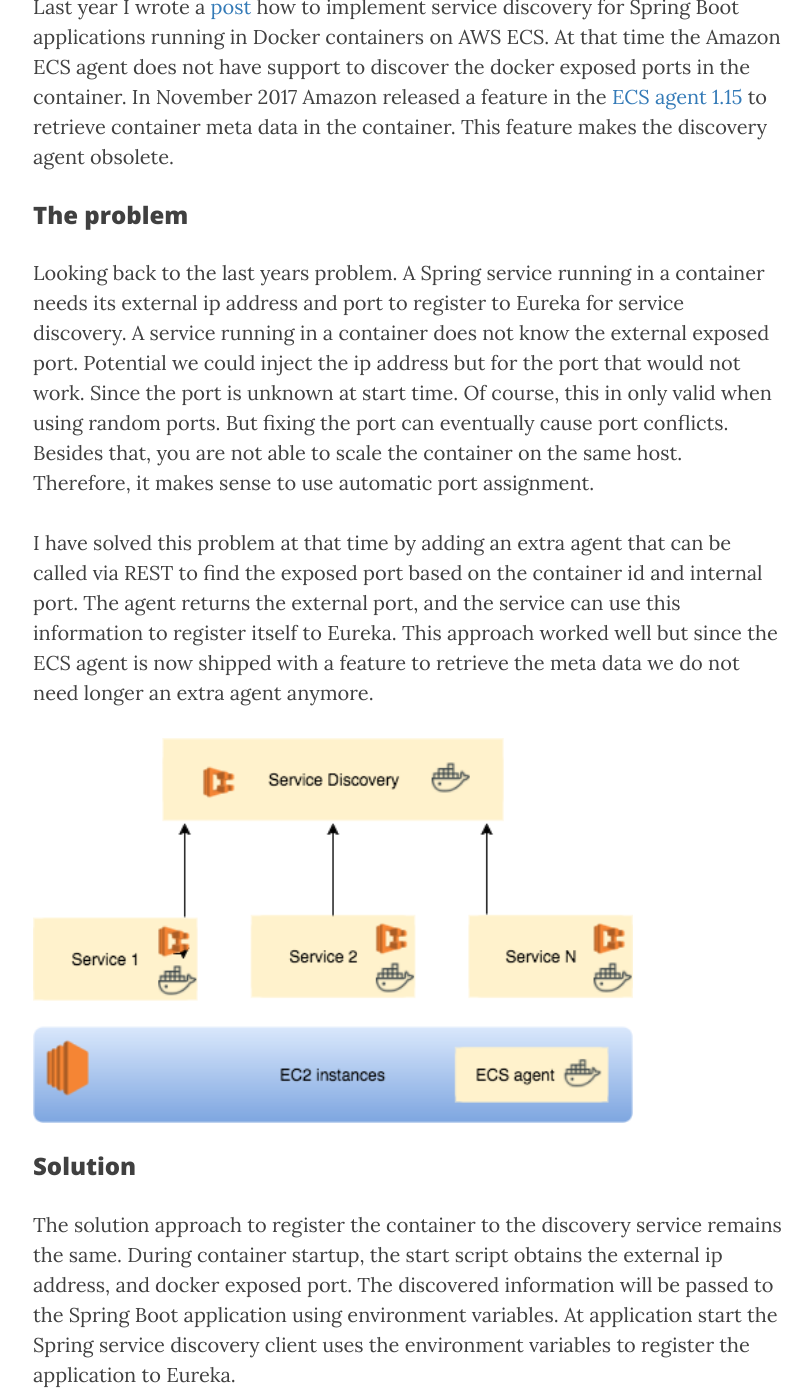
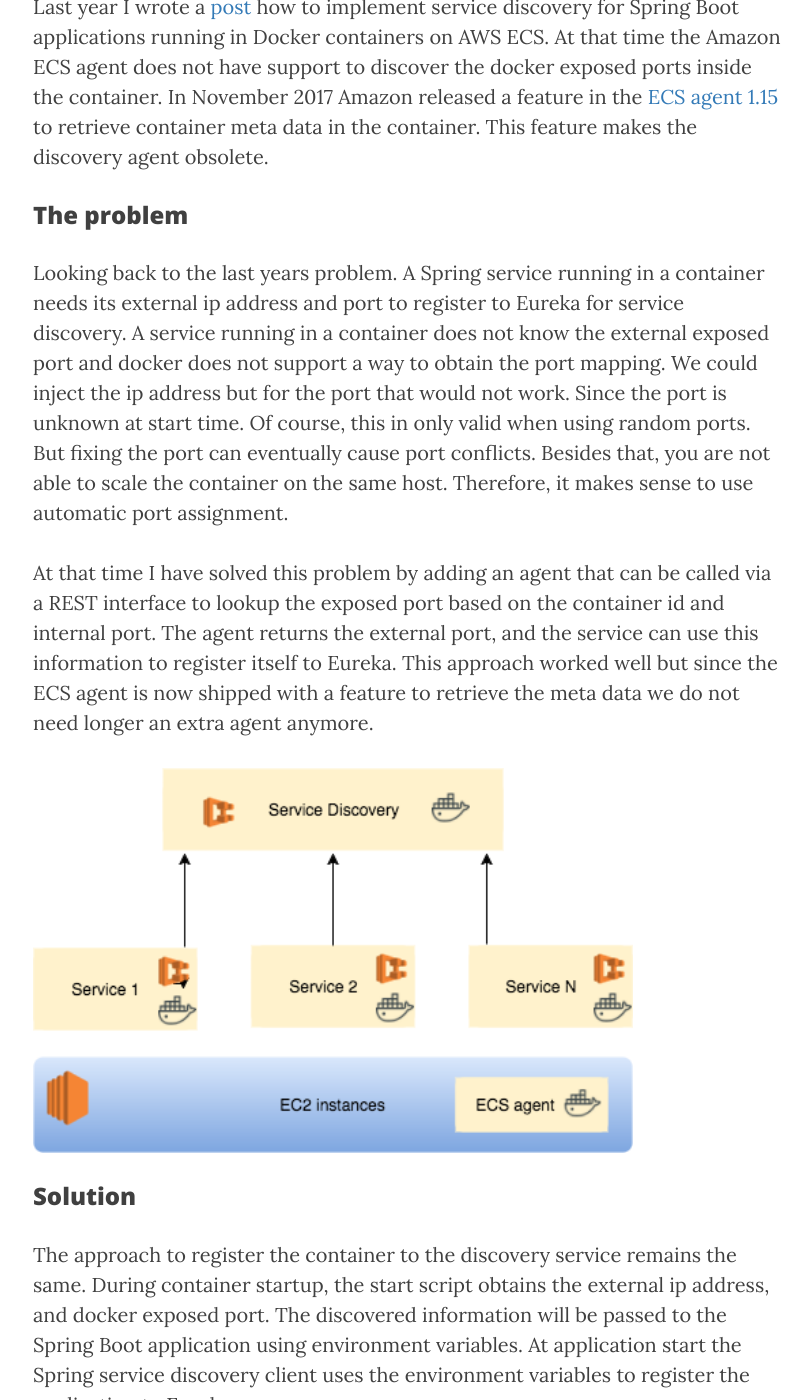
Before and after one commit to 040code/040code, a Jekyll site: the page built from _posts/2018-02-15-service-discovery.md, in a window 1280 px wide and 1400 px high, scrolled down 592 px. Shown: the whole window, without its empty margins (232-1044 px from the left). Built offline with Jekyll 4.4.1, drawn with Linux system fonts in a browser that asks for light colours; nearby versions of some CDN libraries; some of the changed text lies outside the part shown.

Commit message:
Minor updates, add diagram

````diff
--- a/_posts/2018-02-15-service-discovery.md
+++ b/_posts/2018-02-15-service-discovery.md
@@ -8,27 +8,31 @@
 tags: [aws, spring, docker]
 ---
 
-Last year I wrote a [post](/2017/04/20/discovery-agent/) how to implement service discovery for Spring Boot applications running in Docker containers on AWS ECS. At that time the Amazon ECS agent does not have support to discover the docker exposed ports in the container. In November 2017 Amazon released a feature in the [ECS agent 1.15](https://github.com/aws/amazon-ecs-agent/releases/tag/v1.15.0) to retrieve container meta data in the container. This feature makes the discovery agent obsolete.
+Last year I wrote a [post](/2017/04/20/discovery-agent/) how to implement service discovery for Spring Boot applications running in Docker containers on AWS ECS. At that time the Amazon ECS agent does not have support to discover the docker exposed ports inside the container. In November 2017 Amazon released a feature in the [ECS agent 1.15](https://github.com/aws/amazon-ecs-agent/releases/tag/v1.15.0) to retrieve container meta data in the container. This feature makes the discovery agent obsolete.
 
 ### The problem
-Looking back to the last years problem. A Spring service running in a container needs its external ip address and port to register to Eureka for service discovery. A service running in a container does not know the external exposed port. Potential we could inject the ip address but for the port that would not work. Since the port is unknown at start time. Of course, this in only valid when using random ports. But fixing the port can eventually cause port conflicts. Besides that, you are not able to scale the container on the same host. Therefore, it makes sense to use automatic port assignment.
+Looking back to the last years problem. A Spring service running in a container needs its external ip address and port to register to Eureka for service discovery. A service running in a container does not know the external exposed port and docker does not support a way to obtain the port mapping. We could inject the ip address but for the port that would not work. Since the port is unknown at start time. Of course, this in only valid when using random ports. But fixing the port can eventually cause port conflicts. Besides that, you are not able to scale the container on the same host. Therefore, it makes sense to use automatic port assignment.
 
-I have solved this problem at that time by adding an extra agent that can be called via REST to find the exposed port based on the container id and internal port. The agent returns the external port, and the service can use this information to register itself to Eureka. This approach worked well but since the ECS agent is now shipped with a feature to retrieve the meta data we do not need longer an extra agent anymore.
+At that time I have solved this problem by adding an agent that can be called via a REST interface to lookup the exposed port based on the container id and internal port. The agent returns the external port, and the service can use this information to register itself to Eureka. This approach worked well but since the ECS agent is now shipped with a feature to retrieve the meta data we do not need longer an extra agent anymore.
 
 <a href="#">
     <img src="{{ site.baseurl }}/img/ecs1.png" height="80%" width="80%" alt="ECS">
 </a>
 
 ### Solution
-The solution approach to register the container to the discovery service remains the same. During container startup, the start script obtains the external ip address, and docker exposed port. The discovered information will be passed to the Spring Boot application using environment variables. At application start the Spring service discovery client uses the environment variables to register the application to Eureka.
+The approach to register the container to the discovery service remains the same. During container startup, the start script obtains the external ip address, and docker exposed port. The discovered information will be passed to the Spring Boot application using environment variables. At application start the Spring service discovery client uses the environment variables to register the application to Eureka.
 
-Before we are able retrieve information about the container (in the container) we need to enable the feature on the ECS instance. For more details about the feature see the [Amazon documentation](https://docs.aws.amazon.com/AmazonECS/latest/developerguide/container-metadata.html). To enable the feature you need to set `ECS_ENABLE_CONTAINER_METADATA` to `true`. This can be easily done by adding the line below the user data script.
+<a href="#">
+    <img src="{{ site.baseurl }}/assets/2018-02-15-service-discovery/sequence.png" height="100%" width="98%"  alt="Sequence Diagram">
+</a>
+
+Before we are able retrieve information about the container (in the container) we need to enable the feature on the ECS instance. For more details about this feature see the [Amazon documentation](https://docs.aws.amazon.com/AmazonECS/latest/developerguide/container-metadata.html). To enable the meta data in the container you need to set `ECS_ENABLE_CONTAINER_METADATA` to `true`. This can be easily done by adding the line below the user data script.
 
 ```
 echo ECS_ENABLE_CONTAINER_METADATA=true >> /etc/ecs/ecs.config
 ```
 
-Now each created container by ECS on the EC2 instances will have the following information available in the file assigned to the environment variable `ECS_CONTAINER_METADATA_FILE`. An example of the meta data looks like:
+Now each created container by ECS on the EC2 instances will have the meta data available in the file assigned to the environment variable `ECS_CONTAINER_METADATA_FILE`. An example of the meta data looks like:
 
 ```
 {
````
Also changed, not shown: other parts of _posts/2018-02-15-service-discovery.md (+2 -3 lines), assets/2018-02-15-service-discovery/sequence.png (added), 1 other file.
